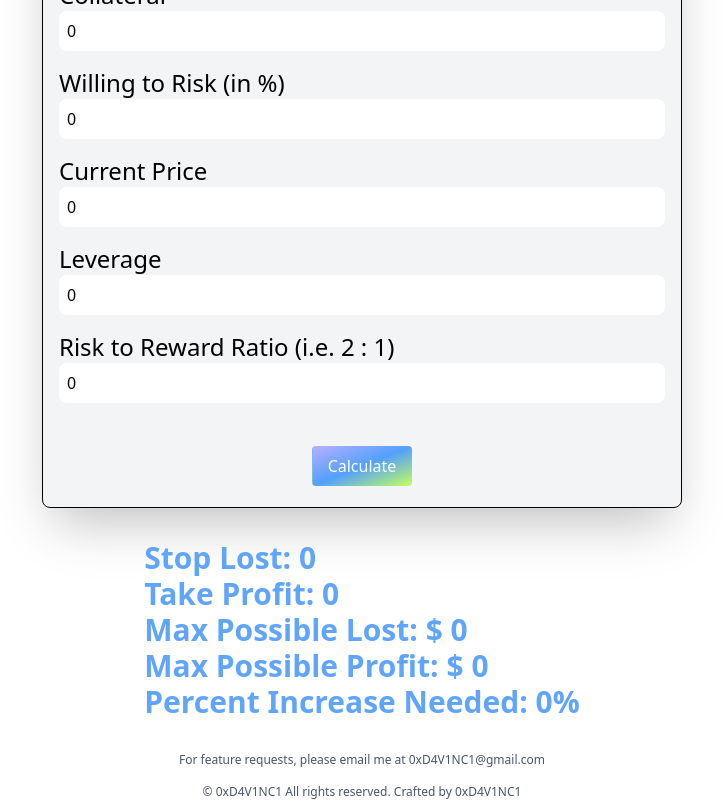
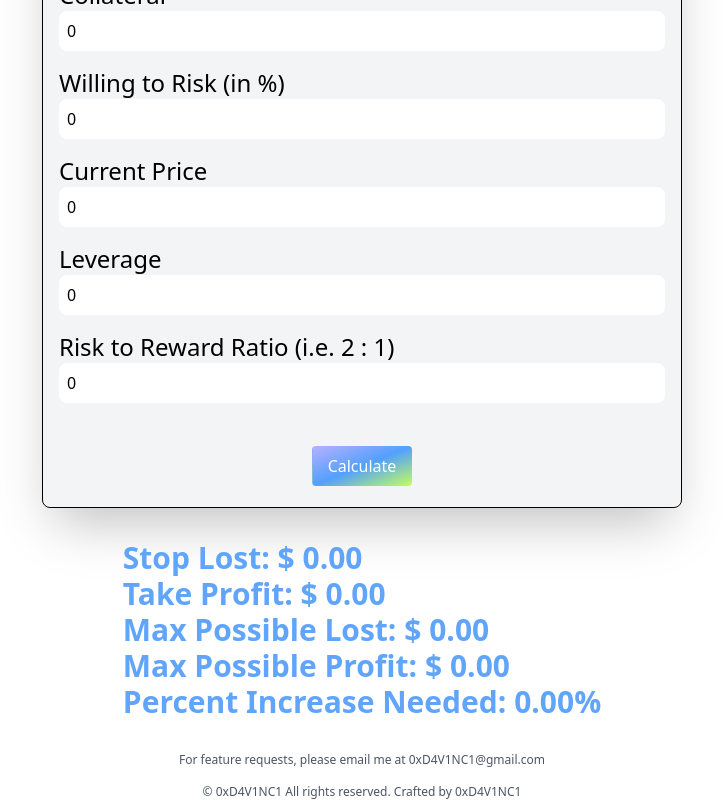
Before and after one commit to 0xD4V1NC1/leverage-trading-calculator, a Next.js app: page / in a window 1280 px wide. Shown: the part 294-1094 px from the top of the page, without its empty margins (278-1001 px from the left). Built offline with nearby package versions, Linux system fonts and the light colour scheme.

Commit message:
pushing updates

```diff
--- a/components/Components/Calculator.tsx
+++ b/components/Components/Calculator.tsx
@@ -10,72 +10,72 @@ type Direction = 'short' | 'long';
 
 const CalculatorSchema = Yup.object().shape({
   direction: Yup.mixed<Direction>().oneOf(['short', 'long']).required('This field is required'),
-  collateral: Yup.number().typeError('you must specify a number').required('This field is required'),
-  currentPrice: Yup.number().typeError('you must specify a number').required('This field is required'),
-  willingToRiskPercentage: Yup.number().typeError('you must specify a number').required('This field is required'),
-  leverage: Yup.number().typeError('you must specify a number').required('This field is required'),
-  riskToRewardRatio: Yup.number().typeError('you must specify a number').required('This field is required'),
+  collateral: Yup.number().positive().typeError('you must specify a number').required('This field is required'),
+  currentPrice: Yup.number().positive().typeError('you must specify a number').required('This field is required'),
+  willingToRiskPercentage: Yup.number().positive().typeError('you must specify a number').required('This field is required'),
+  leverage: Yup.number().positive().typeError('you must specify a number').required('This field is required'),
+  riskToRewardRatio: Yup.number().positive().typeError('you must specify a number').required('This field is required'),
 });
 
 // const FormLabel = () => ();
-// Current Price, Total Collateral, Willing to Risk $$, Risk/Reward Ratio, Leverage, Direction
+const Result = ({ text, number, isPercent }: { text: string, number: any, isPercent?: boolean }) => (
+  <div className="flex">
+    <p className="">{text}</p>
+    <p className="">
+      &nbsp;
+      {number.toFixed(2)}
+      {isPercent ? '%' : ''}
+    </p>
+  </div>
+);
 
-/*
- 1000 (CP)
- 100 (collateral)
- 10 (WTR)
- 2.0 (R/R)
-40 (Leverage)
-Long (direction)
-
-const totalShares = (Collateral x Leverage)/(CP)... ( (40 * 100) / 1000 = 4)
-const percentToRisk = wtr/collateral ... (10/100 = .1 aka 10%)
-
- (CP - WTR) * totalShares = 3960
-*/
 const Calculator = () => {
-  // const [results, setResults] = useState<number>(0);
   const [stopPrice, setStopPrice] = useState<number>(0);
   const [takeProfit, setTakeProfit] = useState<number>(0);
   const [maxLost, setMaxLost] = useState<number>(0);
   const [maxProfit, setMaxProfit] = useState<number>(0);
-  const [assetPercentIncrease, setAssetPercentIncrease] = useState<number>(0);
+  const [assetPercentChange, setAssetPercentChange] = useState<number>(0);
   const [tradeDirection, setTradeDirection] = useState<Direction>('long');
-  // const [assetPercentDecrease, setAssetPercentDecrease] = useState<number>(0);
 
   const sectionGroupClasses = 'grid grid-col-2 mb-4';
   const labelClasses = 'text-2xl text-semibold text-black dark:text-white mr-4';
   const fieldClasses = 'rounded-lg p-2';
   const errorMsgClasses = 'text-red-500';
-  // @TODO remove dependency of other changable vars... work on shorting direction
-  const doMath = (values:any) => {
-    console.log('values:', values);
+
+  const doCalculations = (values:any) => {
     const {
       direction, collateral, willingToRiskPercentage, currentPrice, leverage, riskToRewardRatio,
     } = values; // long, 100, $10 or 10%, 1000, 40, 2
     setTradeDirection(direction);
 
+    const totalDollarValue = (collateral * leverage); // 4000
+    const sharesCanBuy = (collateral * leverage) / currentPrice; // 4 shares
+    const liquidationPrice = (totalDollarValue - collateral) / sharesCanBuy; // should be ~975
+    const perPercentRate = (currentPrice - liquidationPrice) / 100; // divided by 100 b/c 100%... in example should be .25 per 1% leverage gain
+    const maxPossibleLost = collateral * (willingToRiskPercentage / 100);
+    const maxPossibleProfit = maxPossibleLost * riskToRewardRatio;
+
     if (direction === 'long') {
-      const totalDollarValue = (collateral * leverage); // 4000
-      const sharesCanBuy = (collateral * leverage) / currentPrice; // 4 shares
-      const liquidationPrice = (totalDollarValue - collateral) / sharesCanBuy; // should be ~975
-      const perPercentRate = (currentPrice - liquidationPrice) / 100; // divided by 100 b/c 100%... in example should be .25 per 1% leverage gain
-
       const stopLostPrice = currentPrice - (willingToRiskPercentage * perPercentRate); // 997.5 --> which would be a $10 and 10% lost... (@TODO is this dollar or percent?)
       const targetProfit = (willingToRiskPercentage * riskToRewardRatio); // WTR $10 and RtR is 2... so 10 * 2
       const takeProfitPrice = currentPrice + (targetProfit * perPercentRate);
-
-      const maxPossibleLost = (totalDollarValue) - (stopLostPrice * leverage);
-      console.log('tdv', totalDollarValue, stopLostPrice, leverage);
-      const maxPossibleProfit = maxPossibleLost * riskToRewardRatio;
-
       const percentIncreaseNeeded = ((takeProfitPrice - currentPrice) / currentPrice) * 100;
 
       setTakeProfit(takeProfitPrice);
       setStopPrice(stopLostPrice);
       setMaxLost(maxPossibleLost);
       setMaxProfit(maxPossibleProfit);
-      setAssetPercentIncrease(percentIncreaseNeeded);
+      setAssetPercentChange(percentIncreaseNeeded);
+    } else if (direction === 'short') {
+      const stopLostPrice = currentPrice + (willingToRiskPercentage * perPercentRate); // 997.5 --> which would be a $10 and 10% lost... (@TODO is this dollar or percent?)
+      const targetProfit = (willingToRiskPercentage * riskToRewardRatio); // WTR $10 and RtR is 2... so 10 * 2
+      const takeProfitPrice = currentPrice - (targetProfit * perPercentRate);
+      const percentDecreaseNeeded = ((currentPrice - takeProfitPrice) / currentPrice) * 100;
+      setTakeProfit(takeProfitPrice);
+      setStopPrice(stopLostPrice);
+      setMaxLost(maxPossibleLost);
+      setMaxProfit(maxPossibleProfit);
+      setAssetPercentChange(percentDecreaseNeeded);
     }
   };
   return (
@@ -89,7 +89,7 @@ const Calculator = () => {
           leverage: 0,
           riskToRewardRatio: 0,
         }}
-        onSubmit={(values) => doMath(values)}
+        onSubmit={(values) => doCalculations(values)}
         validationSchema={CalculatorSchema}
       >
         <Form className="flex flex-col justify-center bg-gray-100 dark:bg-[#121212] shadow-2xl dark:shadow-[#222] p-4 rounded-lg mx-auto w-4/5 md:w-1/2 border-[1px] border-black dark:border-white">
@@ -167,34 +167,13 @@ const Calculator = () => {
         </Form>
       </Formik>
       <div className="text-xl md:text-3xl font-bold text-blue-400 mx-auto pt-8">
-        <p>
-          Stop Lost:
-          {' '}
-          {stopPrice}
-        </p>
-        <p>
-          Take Profit:
-          {' '}
-          {takeProfit}
-        </p>
-        <p>
-          Max Possible Lost: $
-          {' '}
-          {maxLost}
-        </p>
-        <p>
-          Max Possible Profit: $
-          {' '}
-          {maxProfit}
-        </p>
+        <Result text="Stop Lost: $" number={stopPrice} />
+        <Result text="Take Profit: $" number={takeProfit} />
+        <Result text="Max Possible Lost: $" number={maxLost} />
+        <Result text="Max Possible Profit: $" number={maxProfit} />
         {tradeDirection === 'long' ? (
-          <p>
-            Percent Increase Needed:
-            {' '}
-            {assetPercentIncrease}
-            %
-          </p>
-        ) : <p> Percent Decrease Needed: </p>}
+          <Result text="Percent Increase Needed: " number={assetPercentChange} isPercent />
+        ) : <Result text="Percent Decrease Needed: " number={assetPercentChange} isPercent />}
       </div>
     </div>
   );
```
Also changed, not shown: 1 other file (tests, documents, lock files or other folders).
